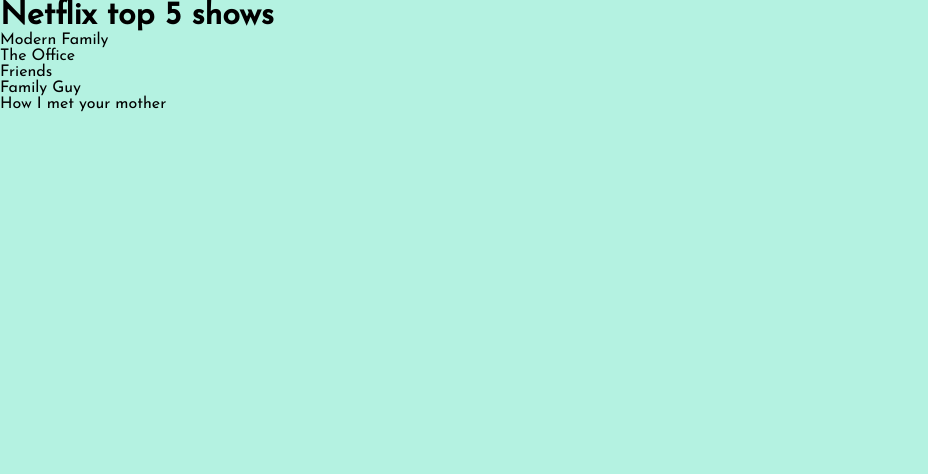
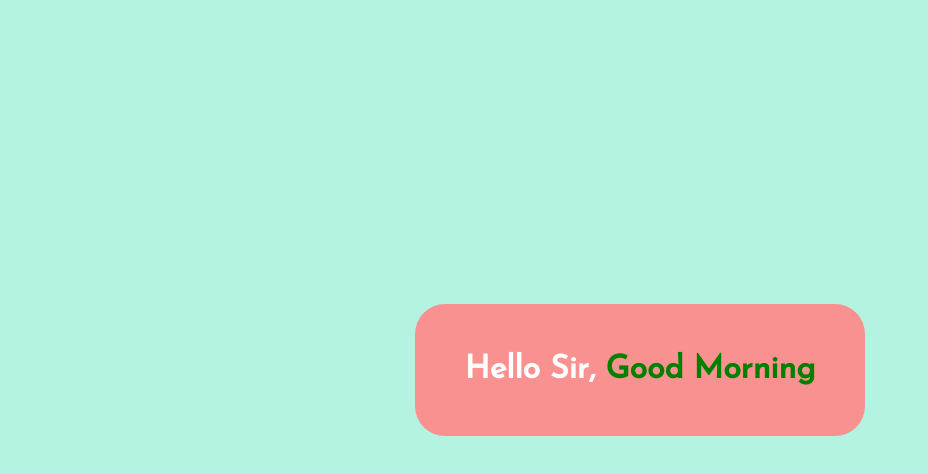
Before and after one commit to Rithick69/React-Tutorials, a React (Create React App) app: page / in a window 1280 px wide. Shown: the top 474 px of the page, without its empty margins (0-928 px from the left). Built offline with nearby package versions, Linux system fonts and the light colour scheme.

Commit message:
Rewriting the Greeting Webpage using components

```diff
--- a/src/App.jsx
+++ b/src/App.jsx
@@ -1,13 +1,10 @@
 import React from "react";
-import List from "./components/List";
-import Heading from "./components/Heading";
+import "./styles.css";
+import C3div from "./components/C3div";
 
 function App(){
     return (
-        <>
-            <Heading />
-            <List />
-        </>
+        <C3div/>
     );
 }
 
--- /dev/null
+++ b/src/components/C3div.jsx
@@ -0,0 +1,13 @@
+import React from 'react';
+import "../styles.css";
+import C3header from './C3header';
+
+function C3div(){
+    return (
+        <div className='challenge3'>
+            <C3header />
+        </div>
+    );
+}
+
+export default C3div;
--- /dev/null
+++ b/src/components/C3header.jsx
@@ -0,0 +1,9 @@
+import React from 'react';
+import "../styles.css";
+import C3span from './C3span';
+
+function C3header(){
+    return <h1 className='challenge3h1'>Hello Sir, <C3span /></h1>;
+}
+
+export default C3header;
--- /dev/null
+++ b/src/components/C3span.jsx
@@ -0,0 +1,23 @@
+import React from 'react';
+
+function C3span(){
+    let curr = new Date();
+    curr = curr.getHours();
+    let greeting = '';
+    const cssStyle = {};
+    if(curr < 12){
+        greeting = 'Good Morning';
+        cssStyle.color = 'green';
+    }
+    else if(curr < 19){
+        greeting = 'Good Afternoon';
+        cssStyle.color = 'yellow';
+    }
+    else{
+        greeting = 'Good Night';
+        cssStyle.color = 'black';
+    }
+    return <span style={cssStyle}>{greeting}</span>;
+}
+
+export default C3span;
--- a/src/components/Heading.jsx
+++ /dev/null
@@ -1,7 +0,0 @@
-import React from 'react';
-
-function Heading(){
-    return <h1> Netflix top 5 shows</h1>;
-}
-
-export default Heading;
--- a/src/components/List.jsx
+++ /dev/null
@@ -1,15 +0,0 @@
-import React from 'react';
-
-function List(){
-    return(
-        <ol>
-            <li> Modern Family </li>
-            <li> The Office </li>
-            <li> Friends </li>
-            <li> Family Guy </li>
-            <li> How I met your mother </li>
-        </ol>
-    );
-}
-
-export default List;
--- a/src/index.js
+++ b/src/index.js
@@ -2,47 +2,13 @@
 import React from 'react';
 //var ReactDom = require('react-dom');
 import ReactDom from 'react-dom';
-import "./styles.css";
 import App from './App';
 
 // ReactDom.render('What to show', 'Where to show', 'callback func');
 
 const rootElement = document.getElementById("root");
 
-// Challenge 3: Creating a simple greeting web page.
-
-let curr = new Date();
-curr = curr.getHours();
-let greeting = '';
-const cssStyle = {};
-if(curr < 12){
-    greeting = 'Good Morning';
-    cssStyle.color = 'green';
-}
-else if(curr < 19){
-    greeting = 'Good Afternoon';
-    cssStyle.color = 'yellow';
-}
-else{
-    greeting = 'Good Night';
-    cssStyle.color = 'black';
-}
-
-ReactDom.render(
-    <>
-        <div className='challenge3'>
-            <h1 className='challenge3h1'>
-                Hello Sir,
-                <span style={cssStyle}> {greeting}</span>
-            </h1>
-        </div>
-    </>,
-    rootElement
-);
-
-// Components
-// We break our code into multiple components and import them through
-// App.jsx component
+// Rewriting Greeting Webpage using components;
 
 ReactDom.render(
     <App />, rootElement
```
